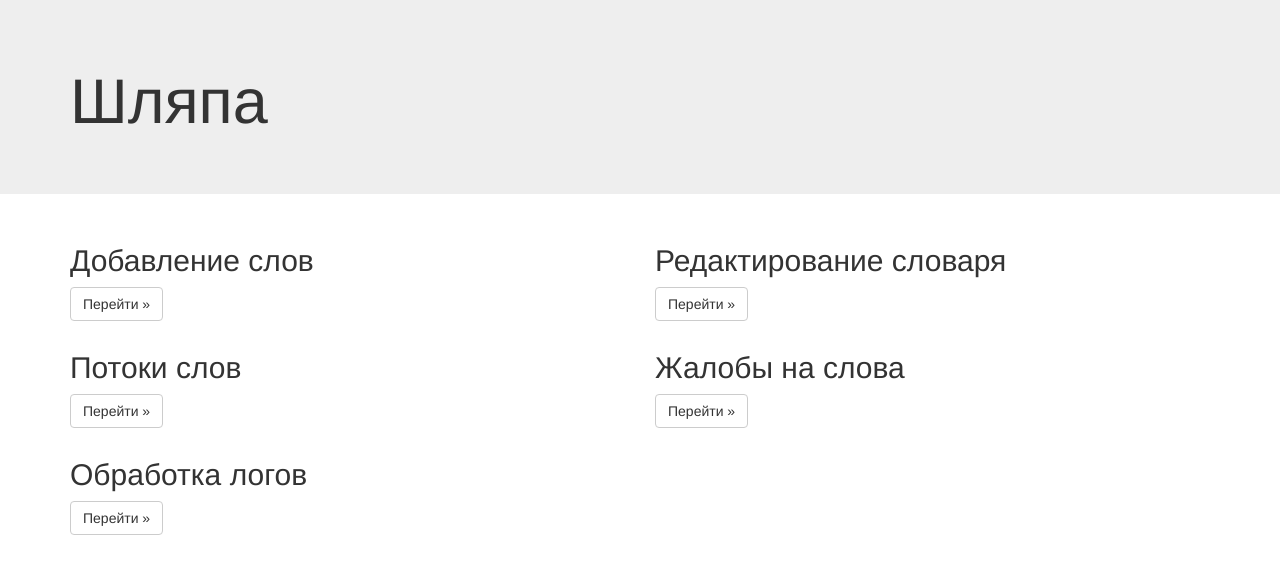
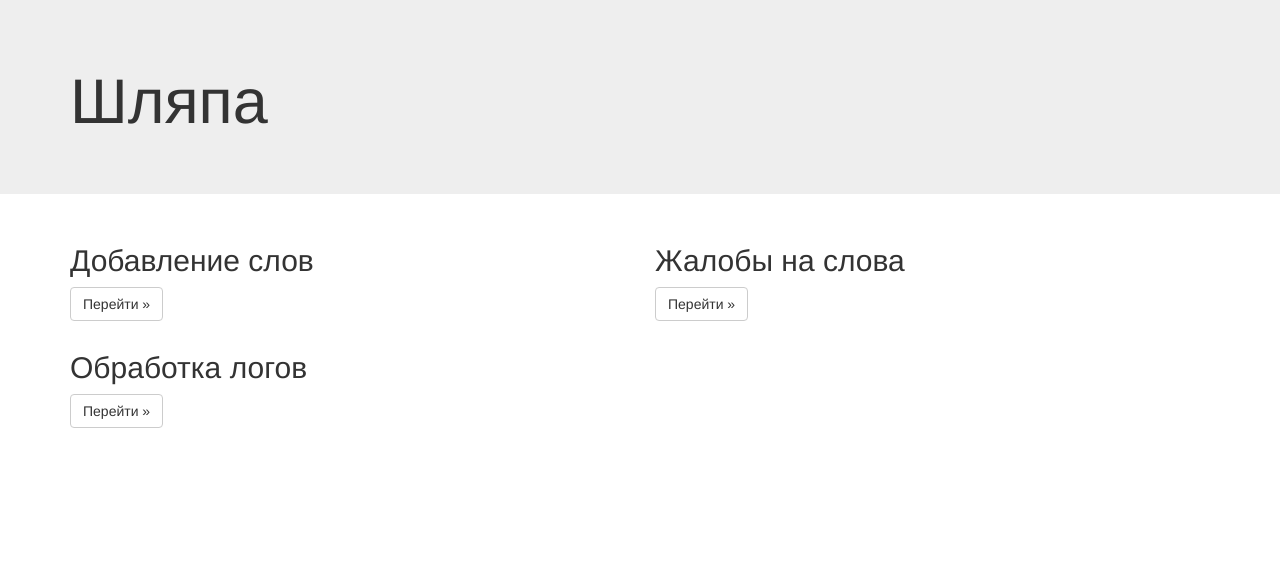
Before and after one commit to parallel-p/thehat, a Python web app: template templates/admin.html in a window 1280 px wide. Shown: the part 51-625 px from the top of the page. Run offline with Jinja, Linux system fonts and the light colour scheme; the template is opened without the code that fills it, so the values that code supplies are empty; some libraries are stand-ins or nearby versions.

Commit message:
delete unused links to global dictionary editor and word streams

```diff
--- a/templates/admin.html
+++ b/templates/admin.html
@@ -7,14 +7,6 @@
         <div class="col-md-6">
           <h2>Добавление слов</h2>
           <p><a class="btn btn-default" href="/admin/global_dictionary/add_words" role="button">Перейти &raquo;</a></p>
-        </div>
-        <div class="col-md-6">
-          <h2>Редактирование словаря</h2>
-          <p><a class="btn btn-default" href="/admin/global_dictionary/edit/0" role="button">Перейти &raquo;</a></p>
-       </div>
-        <div class="col-md-6">
-          <h2>Потоки слов</h2>
-          <p><a class="btn btn-default" href="/admin/streams" role="button">Перейти &raquo;</a></p>
         </div>
          <div class="col-md-6">
           <h2>Жалобы на слова</h2>
```
